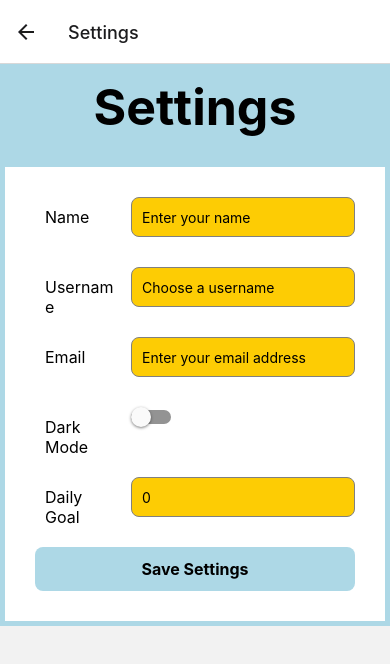
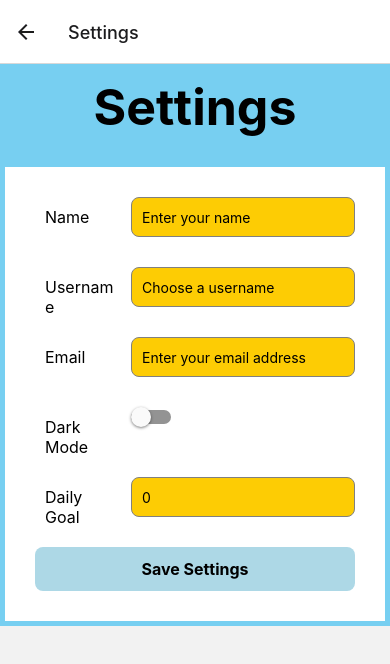
Before and after one commit to edwardmontilla/Simple-Mobile-Game, a React Native app: screen /Settings in a window 390 px wide. Shown: the top 664 px of the page. Built offline with nearby package versions, Linux system fonts and the light colour scheme.

Commit message:
implemented darkmode to everypage

```diff
--- a/App.jsx
+++ b/App.jsx
@@ -8,11 +8,14 @@ import LevelSelection from './Level/LevelSelection';
 import Settings from './Settings/Settings';
 import SaveSettings from './Settings/SaveSettings';
 import QAPage from './Quiz/QAPage';
+import { DarkModeProvider } from './DarkModeContext';
 
 const Stack = createNativeStackNavigator();
 
 const App = () => {
   return (
+
+    <DarkModeProvider>
       <NavigationContainer>
         <Stack.Navigator initialRouteName="Home">
           <Stack.Screen name="🏠" component={HomePage} />
@@ -24,6 +27,7 @@ const App = () => {
           <Stack.Screen name="SaveSettings" component={SaveSettings} />
         </Stack.Navigator>
       </NavigationContainer>
+    </DarkModeProvider>
   );
 };
 
--- /dev/null
+++ b/DarkModeContext.jsx
@@ -0,0 +1,23 @@
+
+// DarkModeContext.js
+import React, { createContext, useContext, useState } from 'react';
+
+const DarkModeContext = createContext();
+
+export const DarkModeProvider = ({ children }) => {
+  const [darkMode, setDarkMode] = useState(false);
+
+  const toggleDarkMode = () => {
+    setDarkMode((prevDarkMode) => !prevDarkMode);
+  };
+
+  return (
+    <DarkModeContext.Provider value={{ darkMode, toggleDarkMode }}>
+      {children}
+    </DarkModeContext.Provider>
+  );
+};
+
+export const useDarkMode = () => {
+  return useContext(DarkModeContext);
+};
--- a/Homepage/HomePage.jsx
+++ b/Homepage/HomePage.jsx
@@ -1,10 +1,11 @@
 import React from 'react';
 import { View, Text, StyleSheet, Image, TouchableOpacity } from 'react-native';
 import { useNavigation } from '@react-navigation/native';
-
+import { useDarkMode } from '../DarkModeContext';
 
 
 const HomePage = () => {
+  const { darkMode, toggleDarkMode } = useDarkMode();
   const navigation = useNavigation();
 
   const handleStartLearning = () => {
@@ -28,7 +29,7 @@ const HomePage = () => {
   };
 
   return (
-    <View style={styles.container}>
+    <View style={[styles.container,{backgroundColor: darkMode ? 'black' : '#77cff1'}]}>
       <Text style={styles.welcomeText}> CODINGGO </Text>
       <View style={styles.imageContainer}>
       <Image
@@ -51,7 +52,6 @@ const HomePage = () => {
       <TouchableOpacity style={styles.button} onPress={handleSettings}>
         <Text style={styles.buttonText}>⚙️ Settings</Text>
       </TouchableOpacity>
-
     </View>
   );
 };
@@ -62,7 +62,6 @@ const styles = StyleSheet.create({
     flexDirection: 'column',
     justifyContent: 'flex-start',
     alignItems: 'center',
-    backgroundColor: 'lightblue',
     paddingVertical: 20,
     paddingHorizontal: 10,
   },
--- a/Homepage/StartLearning.jsx
+++ b/Homepage/StartLearning.jsx
@@ -1,19 +1,21 @@
 import React from 'react';
 import { View, Text, Button, Image, StyleSheet } from 'react-native';
 import { useNavigation } from '@react-navigation/native';
+import { useDarkMode } from '../DarkModeContext';
 
 const StartLearningScreen = () => {
   const navigation = useNavigation();
+  const { darkMode, toggleDarkMode } = useDarkMode();
 
   const handleGoBack = () => {
     navigation.goBack(); // or use navigation.navigate('YourPreviousScreen')
   };
 
   return (
-    <View style={styles.container}>
+    <View style={[styles.container,{backgroundColor: darkMode ? 'black' : '#77cff1'}]}>
       <View style={styles.header}>
-        <Text style={styles.headerText}>Welcome to the Learning Hub</Text>
-        <Text style={styles.subHeaderText}>
+        <Text style={[styles.headerText,{color: darkMode ? 'white' : 'black'}]}>Welcome to the Learning Hub</Text>
+        <Text style={[styles.subHeaderText,{color: darkMode ? 'white' : 'black'}]}>
           Expand your knowledge and enhance your coding skills.
         </Text>
       </View>
@@ -24,15 +26,15 @@ const StartLearningScreen = () => {
           source={{ uri: 'https://cdn4.iconfinder.com/data/icons/education-759/2050/Education_flat-29-1024.png' }}
           style={styles.image}
         />
-        <Text style={styles.paragraph}>
+        <Text style={[styles.paragraph,{color: darkMode ? 'white' : 'black',}]}>
           Whether you are a beginner or an experienced developer, continuous learning is crucial in the dynamic field of coding.
         </Text>
 
-        <Text style={styles.paragraph}>
+        <Text style={[styles.paragraph,{color: darkMode ? 'white' : 'black',}]}>
           Start by mastering fundamental concepts like variables, loops, and conditionals. Progress to advanced topics such as data structures, algorithms, and design patterns.
         </Text>
 
-        <Text style={styles.paragraph}>
+        <Text style={[styles.paragraph,{color: darkMode ? 'white' : 'black',}]}>
           Stay updated with the latest technologies and frameworks to stay competitive in the ever-evolving world of software development.
         </Text>
 
--- a/Level/LevelSelection.jsx
+++ b/Level/LevelSelection.jsx
@@ -6,10 +6,12 @@ import {
     TouchableOpacity
 } from 'react-native';
 import { useNavigation } from '@react-navigation/native';
+import { useDarkMode } from '../DarkModeContext';
 
 
 const LevelSelection = () => {
     const navigation = useNavigation();
+    const { darkMode, toggleDarkMode } = useDarkMode();
 
     const handleLevelPress = (level) => {
       // Check if the clicked level is 1
@@ -19,8 +21,7 @@ const LevelSelection = () => {
     };
     // will add more levels later
   return (
-
-    <View style={styles.container}>
+    <View style={[styles.container,{backgroundColor: darkMode ? 'black' : '#77cff1'}]}>
       <View style={styles.header}>
         <View style={styles.headerBackground} />
         <Text style={styles.logo}>codinggo</Text>
@@ -28,7 +29,7 @@ const LevelSelection = () => {
       <View style={styles.content}>
       </View>
 
-      <View style={styles.section}>
+      <View style={[styles.section,{backgroundColor: darkMode ? 'black' : '#77cff1'}]}>
         <View style={styles.flexContainer}>
           {[1, 2, 3, 4, 5].map((level) => (
             <TouchableOpacity
@@ -54,7 +55,6 @@ const LevelSelection = () => {
 const styles = StyleSheet.create({
   container: {
     flex: 1,
-    backgroundColor: '#77cff1',
   },
 
   // header, used z-index to make sure the header is on top of the content
@@ -94,7 +94,6 @@ const styles = StyleSheet.create({
     flex: 1,
     justifyContent: 'center',
     alignItems: 'center',
-    backgroundColor: '#77cff1',
   },
 
   flexContainer: {
--- a/Quiz/QAPage.jsx
+++ b/Quiz/QAPage.jsx
@@ -4,14 +4,23 @@ import React from 'react';
 import { View } from 'react-native';
 import QuizComponent from  './QuizComponent'; // Adjust the path accordingly
 import questions from './questions.json'; // Adjust the path accordingly
+import { useDarkMode } from '../DarkModeContext';
+
+
 const QAPage = () => {
   // Replace this with your actual JSON data
   const ques = questions;
 
+  // useDarkMode hook
+  const { darkMode, toggleDarkMode } = useDarkMode();
+
+
   return (
-    <View style={{ flex: 1 }}>
+    <View style={{ flex: 1 , backgroundColor: darkMode ? 'black': '#77cff1'}}>
       <QuizComponent questions={ques} />
     </View>
+
+
   );
 };
 
--- a/quiz/QuizComponent.jsx
+++ b/quiz/QuizComponent.jsx
@@ -9,7 +9,13 @@ import {
   Alert,
 } from 'react-native';
 
+import { useDarkMode } from '../DarkModeContext';
+
+
 function QuizComponent({ questions }) {
+    // useDarkMode hook
+    const { darkMode, toggleDarkMode } = useDarkMode();
+
 
     // state variables
     const [currentQuestionIndex, setCurrentQuestionIndex] = useState(0);
@@ -186,8 +192,8 @@ function QuizComponent({ questions }) {
 
 
   return (
-    <View style={styles.container}>
-      <Text style={styles.header}>Level 1</Text>
+    <View style={[styles.container, {backgroundColor: darkMode? 'black':'#77cff1',}]}>
+      <Text style={[styles.header, {color:darkMode? 'white':'black',}]}>Level 1</Text>
 
       {/* Display question and choices*/}
       <View style={styles.questionChoices}>
@@ -257,7 +263,6 @@ const styles = StyleSheet.create({
     justifyContent: 'center',
     alignItems: 'center',
     padding: 16,
-    backgroundColor: '#77cff1',
   },
 
   header: {
--- a/settings/settings.jsx
+++ b/settings/settings.jsx
@@ -1,6 +1,7 @@
 import React, { useState } from 'react';
 import { View, Text, Switch, TextInput, TouchableOpacity, StyleSheet } from 'react-native';
 import { useNavigation } from '@react-navigation/native';
+import { useDarkMode } from '../DarkModeContext';
 
 const Settings = () => {
   const navigation = useNavigation();
@@ -8,7 +9,8 @@ const Settings = () => {
   const [name, setName] = useState('');
   const [username, setUsername] = useState('');
   const [email, setEmail] = useState('');
-  const [darkMode, setDarkMode] = useState(false);
+  //const [darkMode, setDarkMode] = useState(false);
+  const { darkMode, toggleDarkMode } = useDarkMode();
   const [dailyGoal, setDailyGoal] = useState(0);
 
   const handleSaveSettings = () => {
@@ -18,8 +20,8 @@ const Settings = () => {
 
 
   return (
-    <View style={styles.container}>
-      <Text style={styles.header}>Settings</Text>
+    <View style={[styles.container,{backgroundColor: darkMode ? 'black' : '#77cff1'}]}>
+      <Text style={[styles.header,{color: darkMode ? 'white' : 'black',}]}>Settings</Text>
 
       <View style={styles.mainContainer}>
 
@@ -55,7 +57,7 @@ const Settings = () => {
 
         <View style={styles.switchContainer}>
           <Text style={styles.label}>Dark Mode</Text>
-          <Switch value={darkMode} onValueChange={setDarkMode} />
+          <Switch value={darkMode} onValueChange={toggleDarkMode} />
         </View>
 
         <View style={styles.inputContainer}>
@@ -79,15 +81,13 @@ const Settings = () => {
 
 const styles = StyleSheet.create({
   container: {
-    backgroundColor: 'lightblue',
     alignItems: 'center',
     padding: 5,
   },
   header: {
     fontSize: 50,
     marginTop: 8,
-    fontWeight: 'bold',
-    //color: darkMode ? 'black' : 'white',
+    fontWeight: 'bold'
   },
   mainContainer: {
     backgroundColor: 'white',
```
Lines whose indentation alone changed are shown as unchanged.
